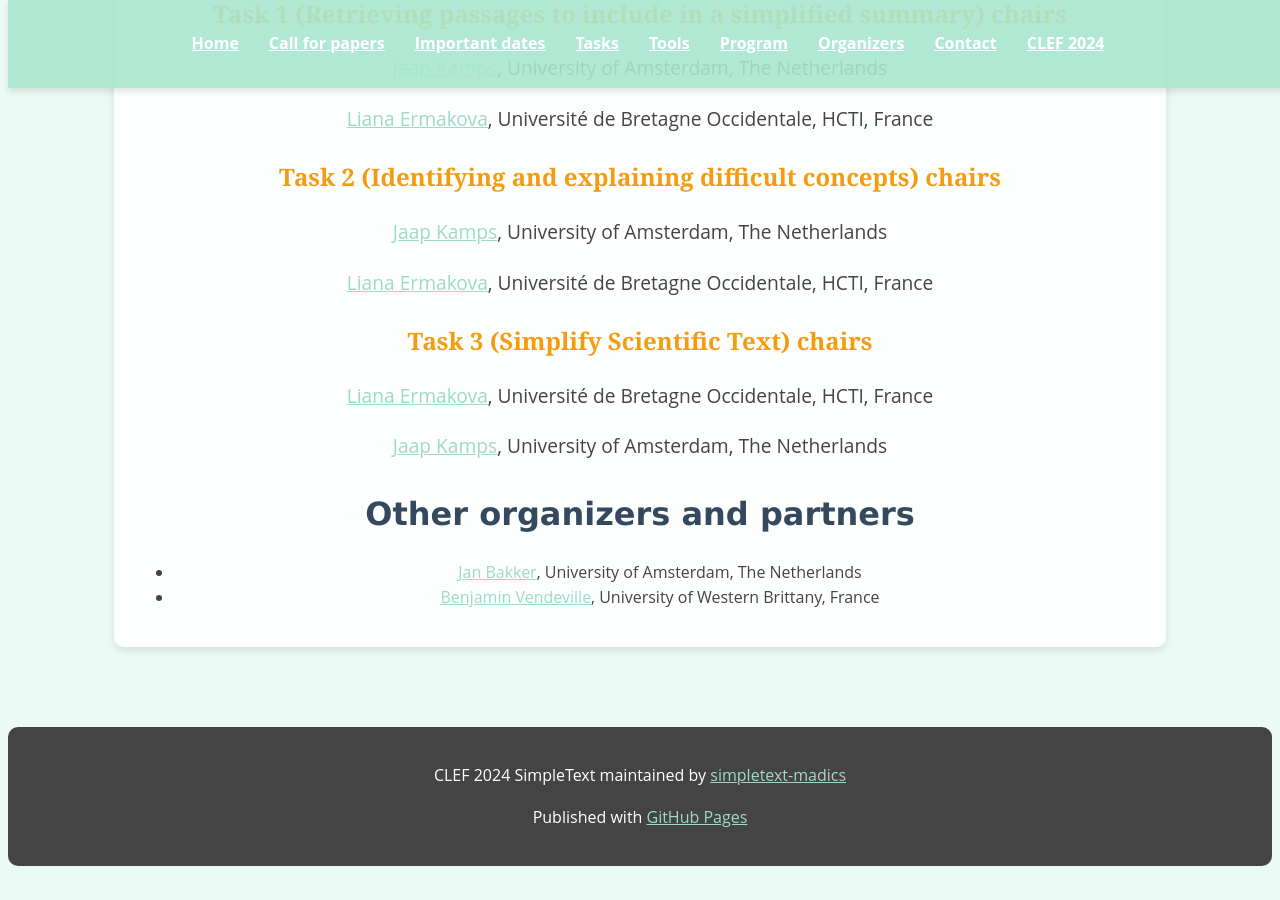
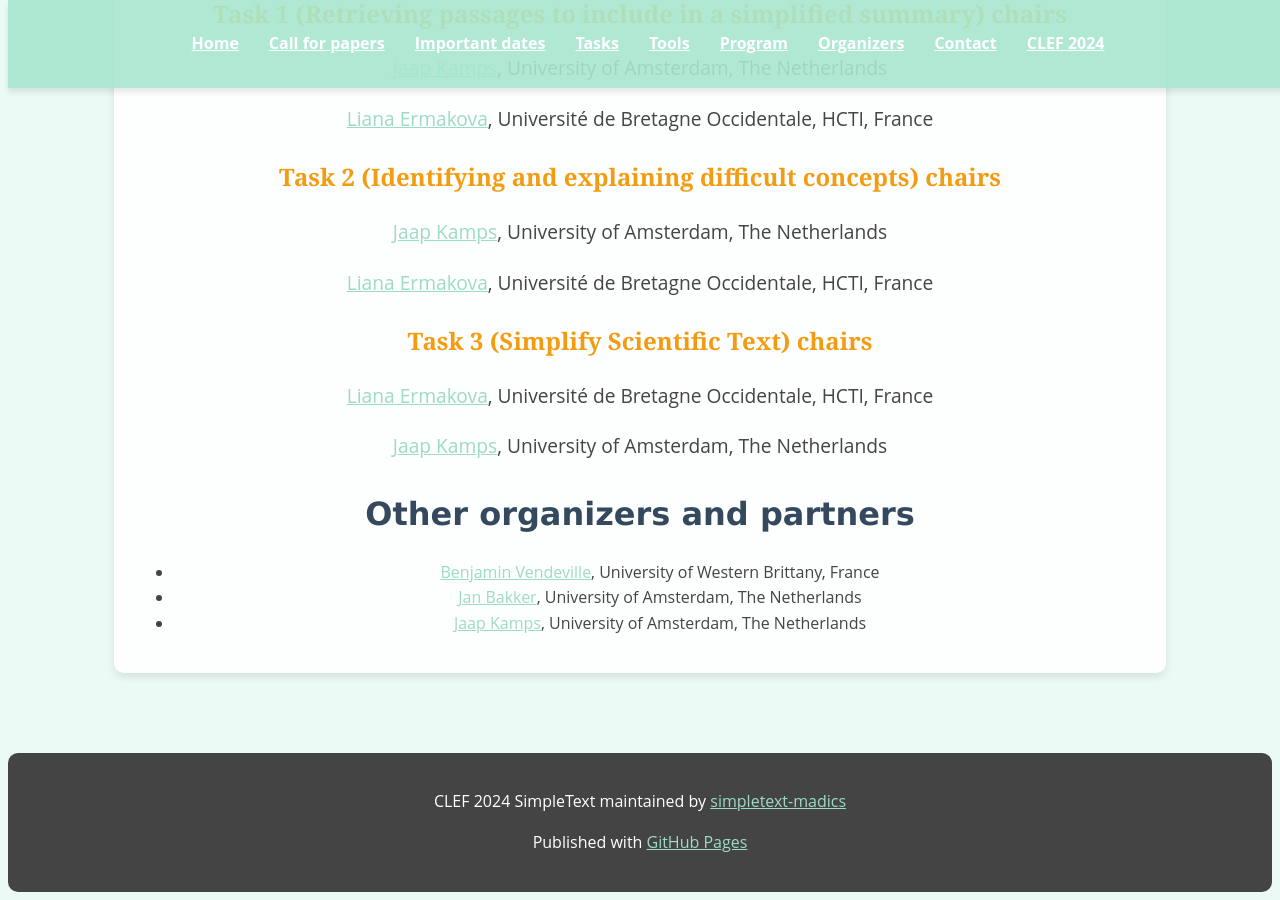
Before and after one commit to simpletext-madics/2025, a Jekyll site: the page built from organizers.md, in a window 1280 px wide and 900 px high, scrolled down 768 px. Built offline with Jekyll 4.4.1, drawn with Linux system fonts in a browser that asks for light colours; before the commit the page ends 1642 px from its top, so only the background shows below that.

Commit message:
Update organizers.md

```diff
--- a/organizers.md
+++ b/organizers.md
@@ -32,5 +32,6 @@ title: Organizers
 
 ## Other organizers and partners
 
+* [Benjamin Vendeville](https://www.linkedin.com/in/benjamin-vendeville/?originalSubdomain=fr), University of Western Brittany, France
 * [Jan Bakker](https://www.researchgate.net/profile/Jan-Bakker-2), University of Amsterdam, The Netherlands
-* [Benjamin Vendeville](https://www.linkedin.com/in/benjamin-vendeville/?originalSubdomain=fr), University of Western Brittany, France
+* [Jaap Kamps](https://orcid.org/0000-0002-6614-0087), University of Amsterdam, The Netherlands
```
